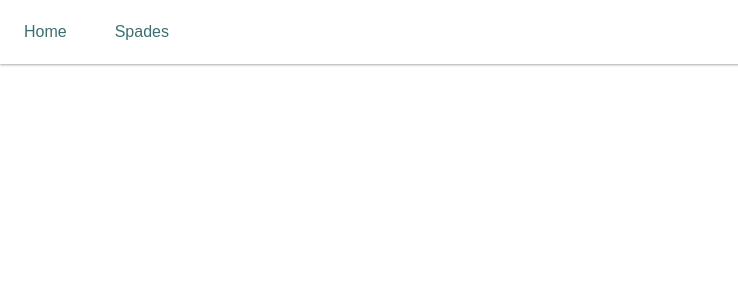
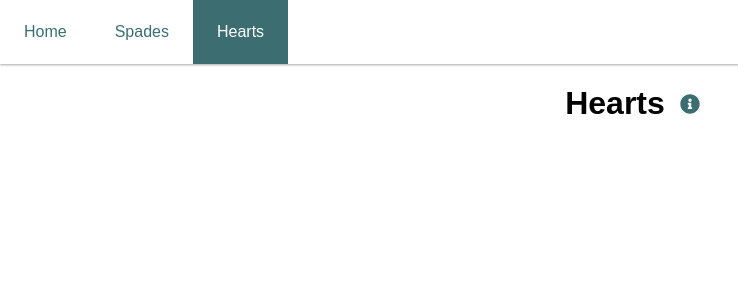
Before and after one commit to phillipsdev/score-keeper, a React (Create React App) app in the folder client/: page /hearts in a window 1280 px wide. Shown: the top 300 px of the page, without its empty margins (0-738 px from the left). Built offline with nearby package versions, Linux system fonts and the light colour scheme.

Commit message:
add hearts component

```diff
--- a/client/src/App.js
+++ b/client/src/App.js
@@ -3,6 +3,7 @@ import { Route, NavLink } from "react-router-dom";
 
 import Home from "./components/Home";
 import Spades from "./components/Spades";
+import Hearts from "./components/Hearts";
 
 import "./App.css";
 
@@ -26,9 +27,15 @@ class App extends Component {
               Spades
             </NavLink>
           </li>
+          <li>
+            <NavLink to="/hearts" activeClassName="activeNavButton">
+              Hearts
+            </NavLink>
+          </li>
         </ul>
         <Route exact path="/" component={Home} />
-        <Route exact path="/spades" render={props => <Spades />} />
+        <Route exact path="/spades" component={Spades} />
+        <Route exact path="/hearts" component={Hearts} />
       </div>
     );
   }
--- /dev/null
+++ b/client/src/components/Hearts.js
@@ -0,0 +1,34 @@
+import React, { Component } from "react";
+import Modal from "./Modal";
+
+import { FontAwesomeIcon } from "@fortawesome/react-fontawesome";
+
+class Hearts extends Component {
+  state = {
+    modal: false
+  };
+
+  toggleModal = () => {
+    this.setState({ modal: !this.state.modal });
+  };
+
+  render() {
+    return (
+      <div className="game-header">
+        <h1>Hearts</h1>
+        <FontAwesomeIcon
+          icon="info-circle"
+          className="info-icon"
+          onClick={this.toggleModal}
+        />
+        <Modal
+          game="hearts"
+          isOpen={this.state.modal}
+          toggleModal={this.toggleModal}
+        />
+      </div>
+    );
+  }
+}
+
+export default Hearts;
```
